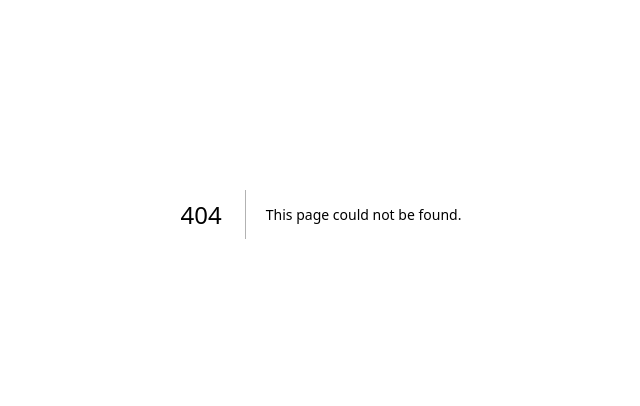
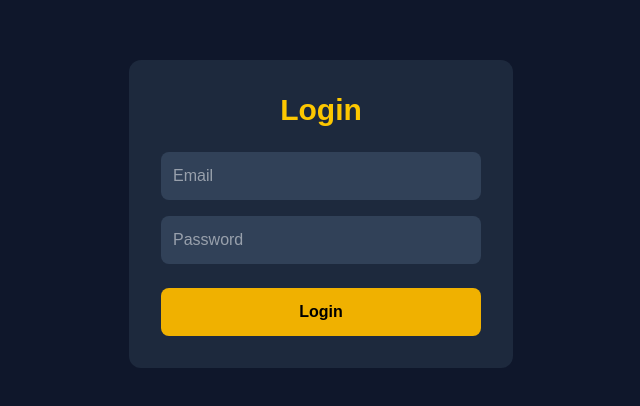
Before and after one commit to amankhanna00056-boop/wordhub, a Next.js app: page /login in a window 1280 px wide. Before the commit this address had no page. Shown: the part 186-592 px from the top of the page, without its empty margins (319-959 px from the left). Built offline with nearby package versions, Linux system fonts and the light colour scheme.

Commit message:
Added navbar and pages

```diff
--- /dev/null
+++ b/app/about/page.tsx
@@ -0,0 +1,12 @@
+export default function AboutPage() {
+  return (
+    <main className="min-h-screen bg-slate-900 text-white flex flex-col items-center justify-center">
+      <h1 className="text-5xl font-bold text-yellow-400">About WordHub</h1>
+
+      <p className="mt-6 text-xl text-gray-300 max-w-2xl text-center">
+        WordHub is a fun word puzzle game designed to improve your vocabulary
+        and challenge your brain every day.
+      </p>
+    </main>
+  );
+}
--- /dev/null
+++ b/app/components/Navbar.tsx
@@ -0,0 +1,31 @@
+import Link from "next/link";
+export default function Navbar() {
+  return (
+    <nav className="w-full bg-slate-800 text-white p-4 flex justify-between items-center">
+      <h1 className="text-2xl font-bold text-yellow-400">
+        WordHub
+      </h1>
+
+      <div className="space-x-6">
+        <Link href="/" className="hover:text-yellow-400">
+          Home
+        </Link>
+
+        <Link href="/daily" className="hover:text-yellow-400">
+          Daily Puzzle
+        </Link>
+
+        <Link href="/about" className="hover:text-yellow-400">
+          About
+        </Link>
+
+        <Link
+          href="/login"
+          className="bg-yellow-500 text-black px-4 py-2 rounded-lg hover:bg-yellow-400"
+        >
+          Login
+        </Link>
+      </div>
+    </nav>
+  );
+}
--- /dev/null
+++ b/app/daily/page.tsx
@@ -0,0 +1,13 @@
+export default function DailyPage() {
+  return (
+    <main className="min-h-screen bg-slate-900 text-white flex flex-col items-center justify-center">
+      <h1 className="text-5xl font-bold text-yellow-400">
+        Daily Puzzle
+      </h1>
+
+      <p className="mt-4 text-xl text-gray-300">
+        New word puzzles are coming soon!
+      </p>
+    </main>
+  );
+}
--- /dev/null
+++ b/app/login/page.tsx
@@ -0,0 +1,27 @@
+export default function LoginPage() {
+  return (
+    <main className="min-h-screen bg-slate-900 flex items-center justify-center">
+      <div className="bg-slate-800 p-8 rounded-xl w-96">
+        <h1 className="text-3xl font-bold text-yellow-400 text-center">
+          Login
+        </h1>
+
+        <input
+          type="email"
+          placeholder="Email"
+          className="w-full mt-6 p-3 rounded-lg bg-slate-700 text-white"
+        />
+
+        <input
+          type="password"
+          placeholder="Password"
+          className="w-full mt-4 p-3 rounded-lg bg-slate-700 text-white"
+        />
+
+        <button className="w-full mt-6 bg-yellow-500 text-black py-3 rounded-lg font-bold hover:bg-yellow-400">
+          Login
+        </button>
+      </div>
+    </main>
+  );
+}
--- a/app/page.tsx
+++ b/app/page.tsx
@@ -1,7 +1,14 @@
+import Navbar from "./components/Navbar";
+
 export default function Home() {
   return (
+    <>
+      <Navbar />
+
       <main className="min-h-screen bg-slate-900 text-white flex flex-col items-center justify-center">
-      <h1 className="text-6xl font-bold text-yellow-400">WordHub</h1>
+        <h1 className="text-6xl font-bold text-yellow-400">
+          WordHub
+        </h1>
 
         <p className="mt-4 text-xl text-gray-300">
           Welcome to the world's best word puzzle website.
@@ -11,5 +18,6 @@ export default function Home() {
           Play Daily Puzzle
         </button>
       </main>
+    </>
   );
 }
```
Lines whose indentation alone changed are shown as unchanged.
